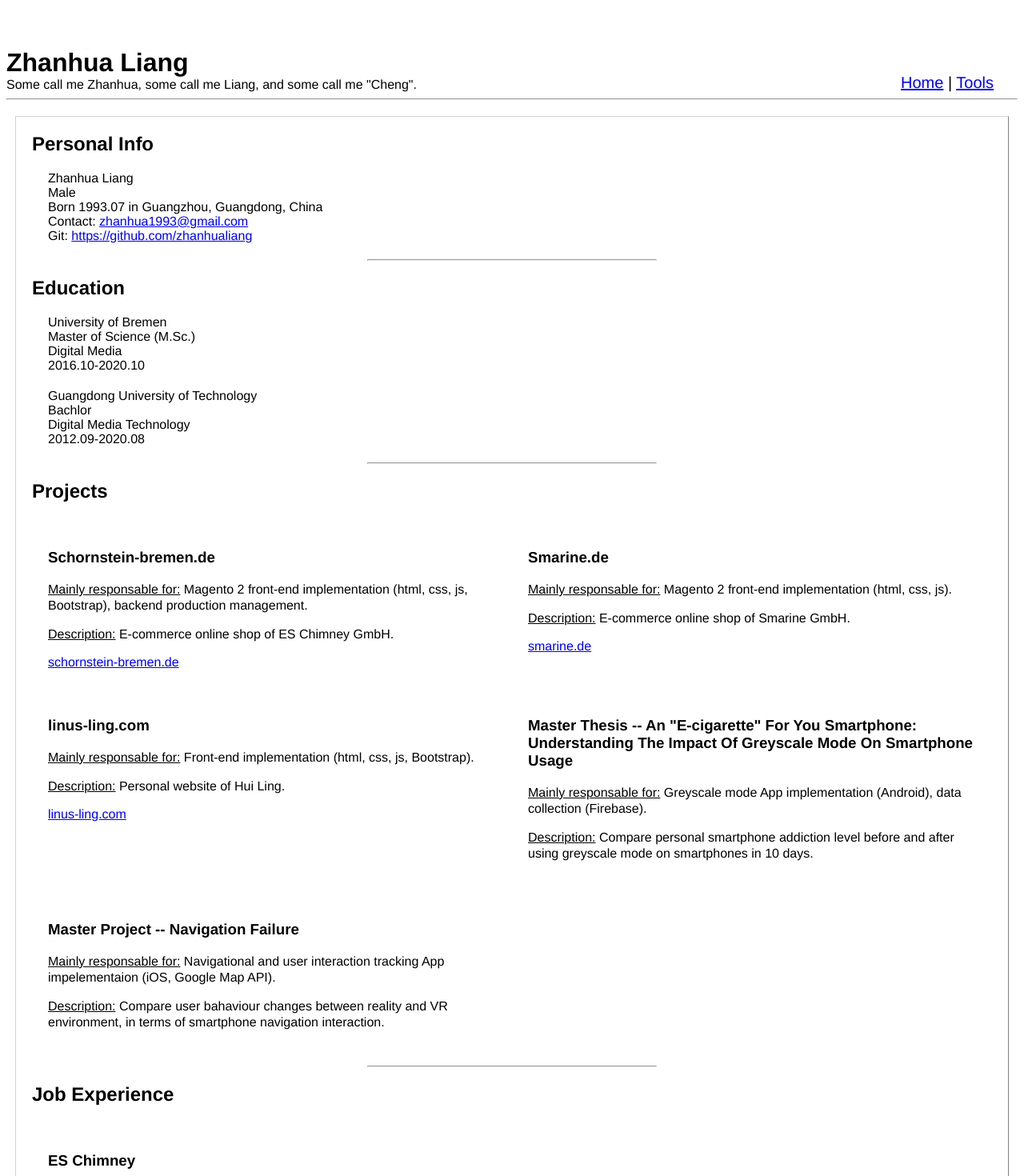
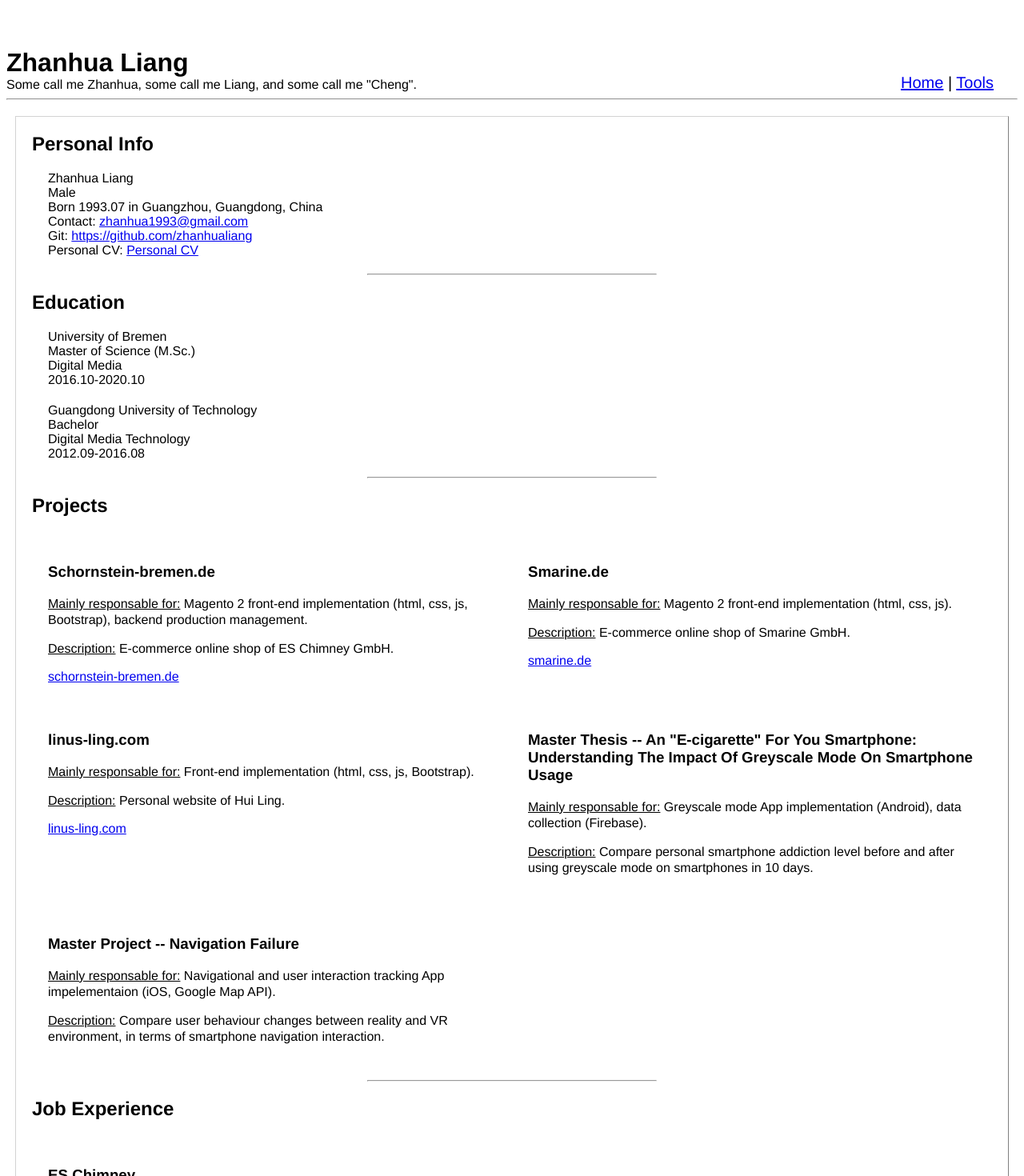
Before and after one commit to zhanhualiang/personal-site-dev, a Vue app: page / in a window 1280 px wide. Shown: the top 1470 px of the page at 80% size. Built offline with nearby package versions, Linux system fonts and the light colour scheme.

Commit message:
add pdf cv

```diff
--- a/src/components/Footer.vue
+++ b/src/components/Footer.vue
@@ -1,7 +1,7 @@
 <template>
   <hr />
   <footer id="footer">
-    <p>Copyright &copy; 2020 Zhanhua Liang. All right reserved</p>
+    <p>Copyright &copy; 2020 Zhanhua Liang. All rights reserved</p>
   </footer>
 </template>
 
--- a/src/views/Home.vue
+++ b/src/views/Home.vue
@@ -8,6 +8,7 @@
         <p>Born 1993.07 in Guangzhou, Guangdong, China</p>
         <p>Contact: <a :href="'mailto:'+email">{{ email }}</a></p>
         <p>Git: <a :href="git" target="_blank">{{ git }}</a></p>
+        <p>Personal CV: <a :href="cvPDF.directory">{{ cvPDF.title }}</a></p>
       </div>
       <hr />
     </div>
@@ -80,9 +81,9 @@ export default {
         },
         {
           university: 'Guangdong University of Technology',
-          degree: 'Bachlor',
+          degree: 'Bachelor',
           major: 'Digital Media Technology',
-          period: '2012.09-2020.08'
+          period: '2012.09-2016.08'
         }
       ],
       projects: [
@@ -116,7 +117,7 @@ export default {
         },
         {
           title: 'Master Project -- Navigation Failure',
-          description: 'Compare user bahaviour changes between reality and VR environment, in terms of smartphone navigation interaction.',
+          description: 'Compare user behaviour changes between reality and VR environment, in terms of smartphone navigation interaction.',
           responsibility: 'Navigational and user interaction tracking App impelementaion (iOS, Google Map API).',
           img: '',
           url: ''
@@ -129,7 +130,16 @@ export default {
           description: 'Implement front end web pages for the online shops of the company with html, css, js, Bootstrap and Magento 2 CMS. Also help managing products in Magento 2 backend.',
           period: 'Since 2019.09'
         }
-      ]
+      ],
+      cvPDF: {
+        title: 'Personal CV',
+        directory: './CV-ZhanhuaLiang.pdf'
+      }
+    }
+  },
+  methods: {
+    openLink (link) {
+      window.open(link)
     }
   }
 }
@@ -161,7 +171,7 @@ hr {
 
 .project-item {
   max-width: 560px;
-  min-width: 300px;
+  min-width: 200px;
   padding: 20px;
   flex-grow: 1;
 }
```
Also changed, not shown: 1 other file (tests, documents, lock files or other folders).
